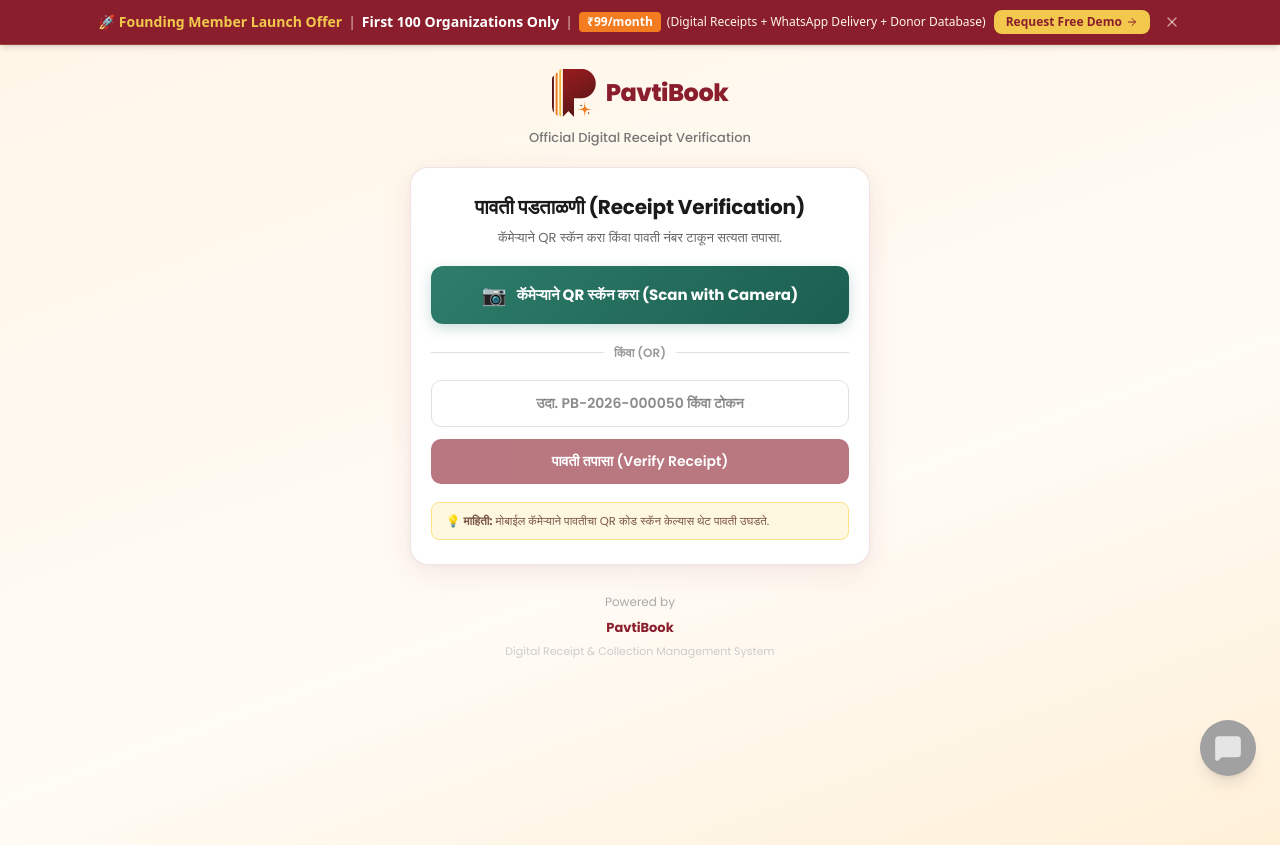
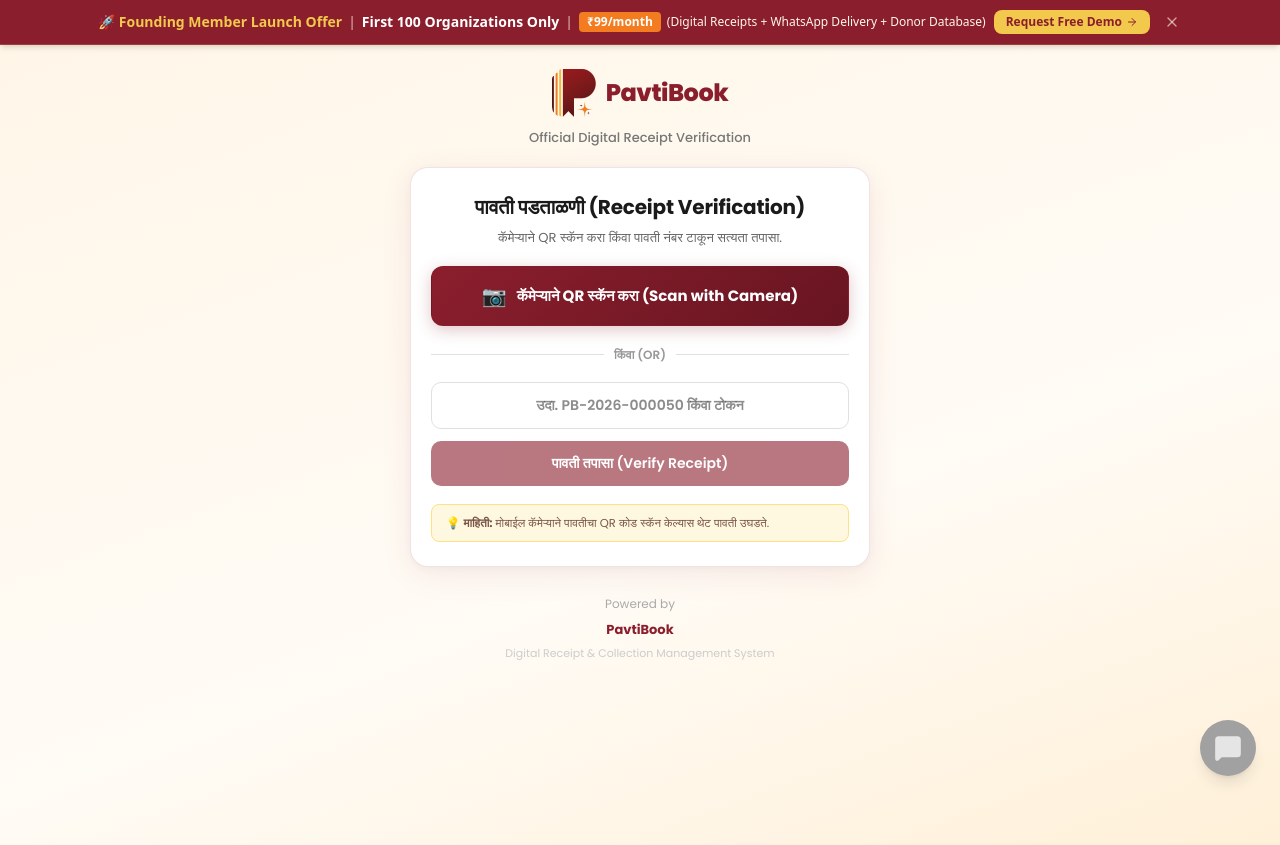
Before and after one commit to UDriveAI/pavtibook-website, a Next.js app: page /verify in a window 1280 px wide. Built offline with nearby package versions, Linux system fonts and the light colour scheme; no server answers.

Commit message:
style(verify): update camera scanner button to PavtiBook Maroon brand theme

```diff
--- a/src/app/verify/page.tsx
+++ b/src/app/verify/page.tsx
@@ -206,9 +206,9 @@
               onClick={startScanner}
               style={{
                 width: "100%",
-                background: "linear-gradient(135deg, #2E7D6B 0%, #1B5E50 100%)",
+                background: "linear-gradient(135deg, #8B1E2D 0%, #681521 100%)",
                 color: "#FFFFFF",
-                border: "none",
+                border: "1px solid rgba(139, 30, 45, 0.2)",
                 borderRadius: "12px",
                 padding: "14px 20px",
                 fontSize: "15px",
@@ -218,7 +218,7 @@
                 alignItems: "center",
                 justifyContent: "center",
                 gap: "10px",
-                boxShadow: "0 4px 14px rgba(46, 125, 107, 0.25)",
+                boxShadow: "0 4px 16px rgba(139, 30, 45, 0.25)",
                 transition: "transform 0.1s ease",
               }}
             >
```
